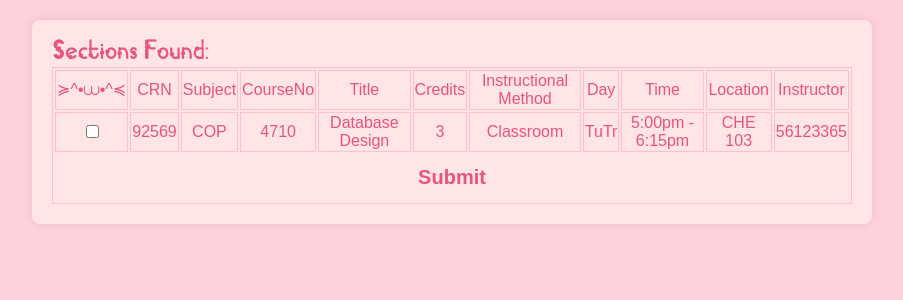
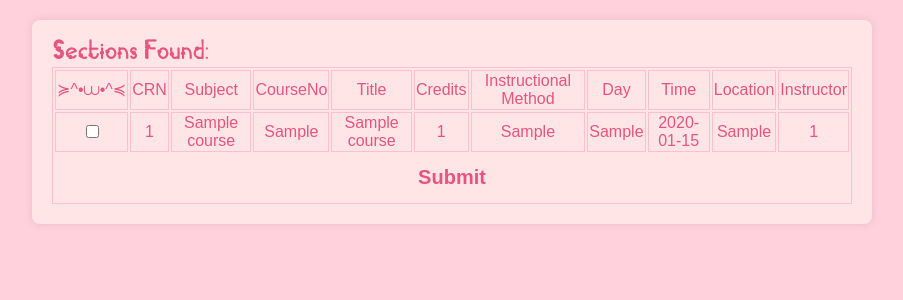
Before and after one commit to jaguan2/PurrfectPath, a Flask app: template website/templates/classes.html in a window 1280 px wide. Shown: the part 82-382 px from the top of the page, without its empty margins (188-1091 px from the left). Run offline with Flask 3, Linux system fonts and the light colour scheme; the template is opened without the code that fills it: values that come from a table or form of the project are taken from there, others are empty; tables that the repository leaves empty hold one stand-in row (values such as "Sample post").

Commit message:
queries for classes

```diff
--- a/website/templates/classes.html
+++ b/website/templates/classes.html
@@ -33,7 +33,7 @@
     table, th, td {
         border: 1px solid pink;
         text-align: center;
-      }
+    }
 
     </style>
 
@@ -52,28 +52,34 @@
                 <td>Time </td>
                 <td>Location </td>
                 <td>Instructor </td>
-
+                {% if current_user.is_admin %}
+                <th>Faculty ID</th> <!--This column will only be visible to admins-->
+                {% endif %}
             </tr>
+            {% for course in courses %}
             <tr>
-                <td><input type="checkbox" class="check_button"></button></td>
-                <td>92569 </td>
-                <td>COP </td>
-                <td>4710 </td>
-                <td>Database Design </td>
-                <td>3 </td>
-                <td>Classroom </td>
-                <td>TuTr </td>
-                <td>5:00pm - 6:15pm </td>
-                <td>CHE 103 </td>
-                <td>56123365 </td>
+                <td><input type="checkbox" class="check_button"></td>
+                <td>{{ course.id }}</td>
+                <td>{{ course.subject }}</td>
+                <td>{{ course.courseno }}</td>
+                <td>{{ course.title }}</td>
+                <td>{{ course.credits }}</td>
+                <td>{{ course.instrumeth }}</td>
+                <td>{{ course.day }}</td>
+                <td>{{ course.time }}</td>
+                <td>{{ course.location }}</td>
+                <td>{{ course.instructor }}</td>
+                {% if current_user.is_admin %}
+                <!-- <th>Faculty ID</th> This cell will only be visible to admins-->
+                {% endif %}
             </tr>
+            {% endfor %}
         <tr>
             <td colspan="11" class="table_button">
                 <button class = "button" type="submit" style="float: right;">Submit</button>
             </td>
         </tr>
         </table>
-
     </div>
 
 </body>
```
Also changed, not shown: website/auth.py (+6 -5 lines), website/templates/schedule.html (+3 -4 lines), website/views.py (+28 -1 lines).
